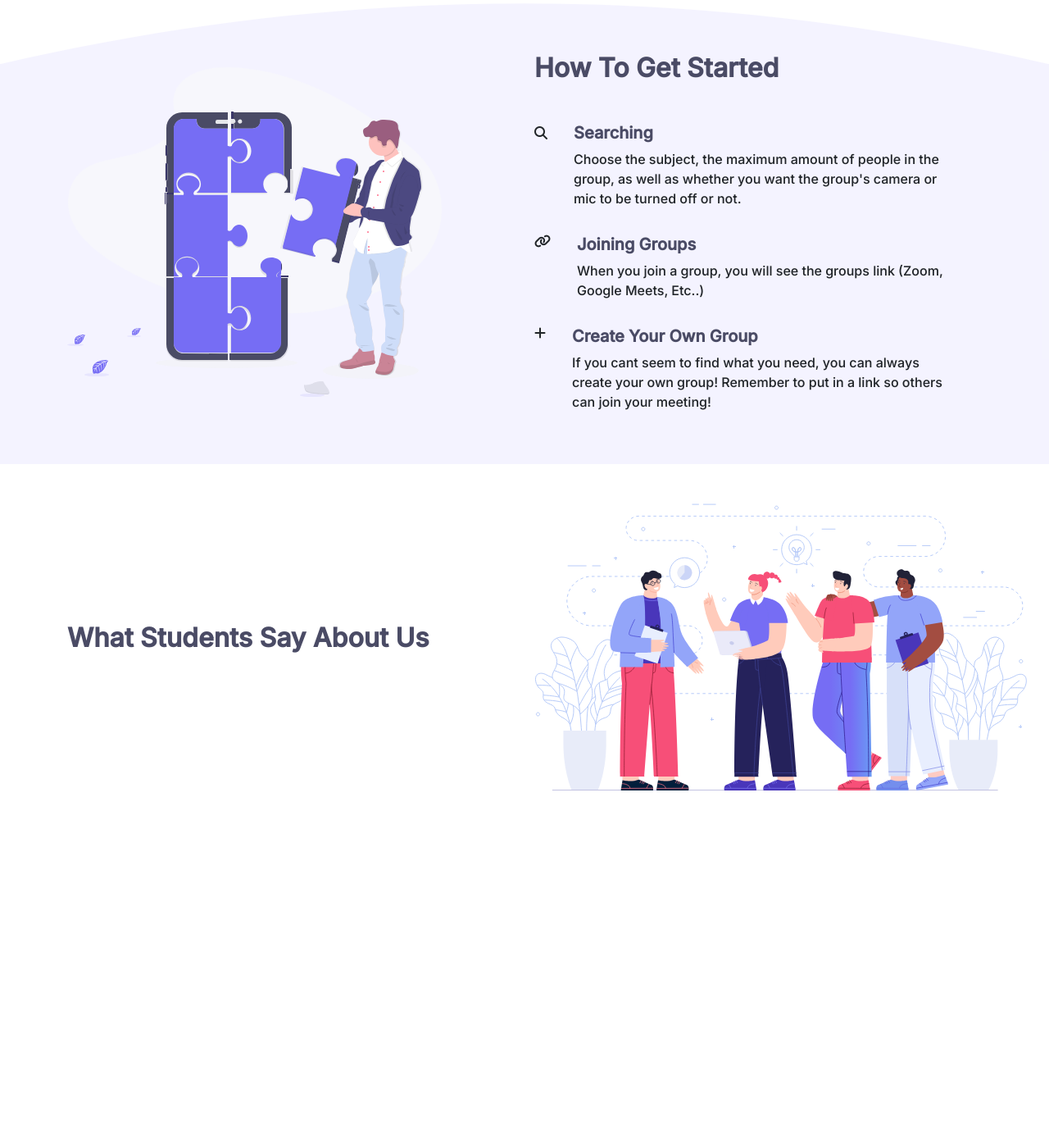
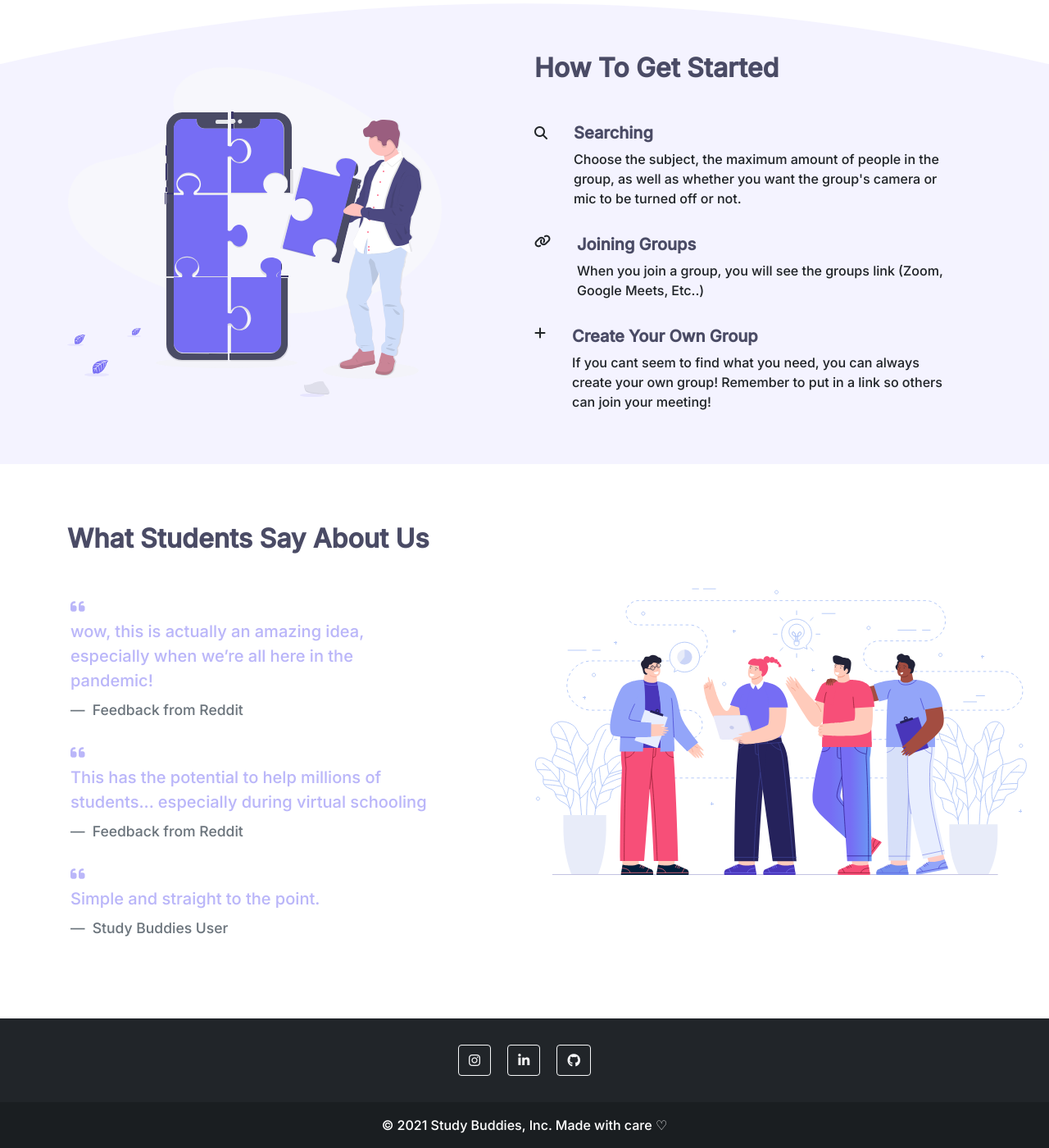
Before and after one commit to Vortes/Study-Buddies-Open, a Django app: page / in a window 1280 px wide. Shown: the part 579-1979 px from the top of the page at 82% size. Before the commit the page ends 1543 px from the top, so only its background shows below. Run offline with Django 3.2, Linux system fonts and the light colour scheme; parts of the project's set-up code (start-up, migrations or seed data) failed here and were passed over; some libraries are stand-ins or nearby versions.

Commit message:
Finished version 1 of complete homepage rehaul

```diff
--- a/post/static/post/css/info.css
+++ b/post/static/post/css/info.css
@@ -94,3 +94,7 @@ h1, .h1, h2, .h2, h3, .h3, h4, .h4, h5, .h5, h6, .h6 {
 .bg-faded-primary {
     background-color: rgba(118,109,244,0.08) !important;
 }
+
+.blockquote {
+    color: rgba(118,109,244,0.5);
+}
--- a/post/templates/post/info-home.html
+++ b/post/templates/post/info-home.html
@@ -83,14 +83,69 @@
             </div>
             <div class="col-md-6 col-lg-5 order-md-1 pt-4 pt-md-0">
                 <h2 class="mt-4 mb-5 text-center text-md-start">What Students Say About Us</h2>
-                <div class="tns-carousel-wrapper">
+                <blockquote class="blockquote mx-1">
+                    <i class="fas fa-quote-left"></i>
+                    <p>
+                        wow, this is actually an amazing idea, especially when we’re all here in the pandemic!
+                    </p>
+                    <footer class="blockquote-footer py-2">
+                        Feedback from Reddit
+                    </footer>
+                </blockquote>
 
-                </div>
+                <blockquote class="blockquote mx-1">
+                    <i class="fas fa-quote-left"></i>
+                    <p>
+                        This has the potential to help millions of students... especially during virtual schooling
+                    </p>
+                    <footer class="blockquote-footer py-2">
+                        Feedback from Reddit
+                    </footer>
+                </blockquote>
+
+                <blockquote class="blockquote mx-1">
+                    <i class="fas fa-quote-left"></i>
+                    <p>
+                        Simple and straight to the point.
+                    </p>
+                    <footer class="blockquote-footer py-2">
+                        Study Buddies User
+                    </footer>
+                </blockquote>
             </div>
         </div>
     </section>
 
 
+    <footer class="bg-dark text-center text-white">
+        <!-- Grid container -->
+        <div class="container p-4 pb-0">
+          <!-- Section: Social media -->
+          <section class="mb-4">
+            <!-- Instagram -->
+            <a class="btn btn-outline-light btn-floating m-2" href="https://www.instagram.com/zal_weng/" role="button"
+              ><i class="fab fa-instagram"></i
+            ></a>
+
+            <!-- Linkedin -->
+            <a class="btn btn-outline-light btn-floating m-2" href="https://www.linkedin.com/in/alan-weng-4a0641179/" role="button"
+              ><i class="fab fa-linkedin-in"></i
+            ></a>
+
+            <!-- Github -->
+            <a class="btn btn-outline-light btn-floating m-2" href="https://github.com/Vortes" role="button"
+              ><i class="fab fa-github"></i
+            ></a>
+          </section>
+          <!-- Section: Social media -->
+        </div>
+        <!-- Grid container -->
+
+        <div class="text-center p-3" style="background-color: rgba(0, 0, 0, 0.2);">
+            © 2021 Study Buddies, Inc. Made with care ♡
+        </div>
+      </footer>
+
 </main>
 
 {%endblock content%}
```
